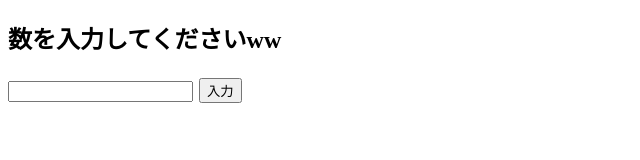
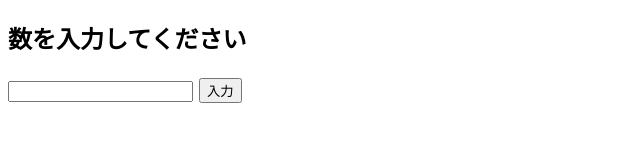
Before and after one commit to g1527066/2016web1-12, a plain HTML site: page index.html in a window 1280 px wide. Shown: the full height of the page, 0-640 px from the left. Drawn offline with Linux system fonts and the light colour scheme.

Commit message:
Update index.html

```diff
--- a/index.html
+++ b/index.html
@@ -6,7 +6,7 @@
   </head>
   <body>
     <section>
-<h1>数を入力してくださいww<h1>
+<h1>数を入力してください<h1>
 <form action="#" id="form">
 <input type="text" name="word">
 <input type="submit" value="入力">
```
